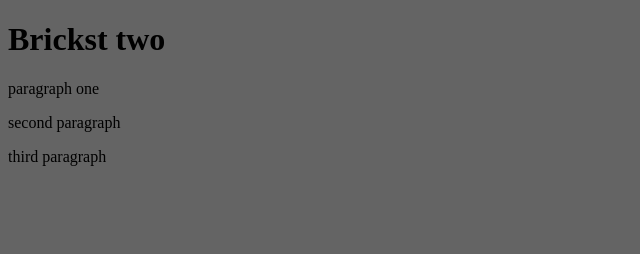
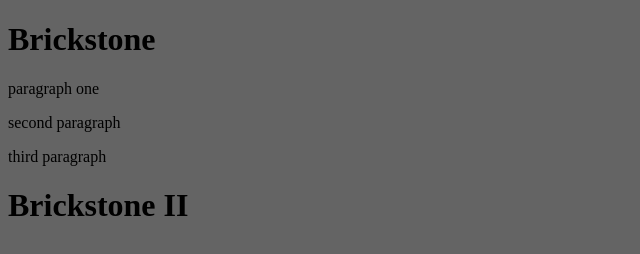
Before and after one commit to iw-vfriedrich/www.immowelt.de, a plain HTML site: page index.html in a window 1280 px wide. Shown: the whole page, without its empty margins (0-640 px from the left). Drawn offline with Linux system fonts and the light colour scheme.

Commit message:
add some headline and paragraphs

```diff
--- a/index.html
+++ b/index.html
@@ -6,9 +6,10 @@
 		<title>Ziegelstein</title>
 	</head>
 	<body style="background-color: rgb(100,100,100)">
-		<h1>Brickst two</h1>
+		<h1>Brickstone</h1>
 		<p>paragraph one</p>
 		<p>second paragraph</p>
 		<p>third paragraph</p>
+		<h1>Brickstone II</h1>
 	</body>
 </html>
```
